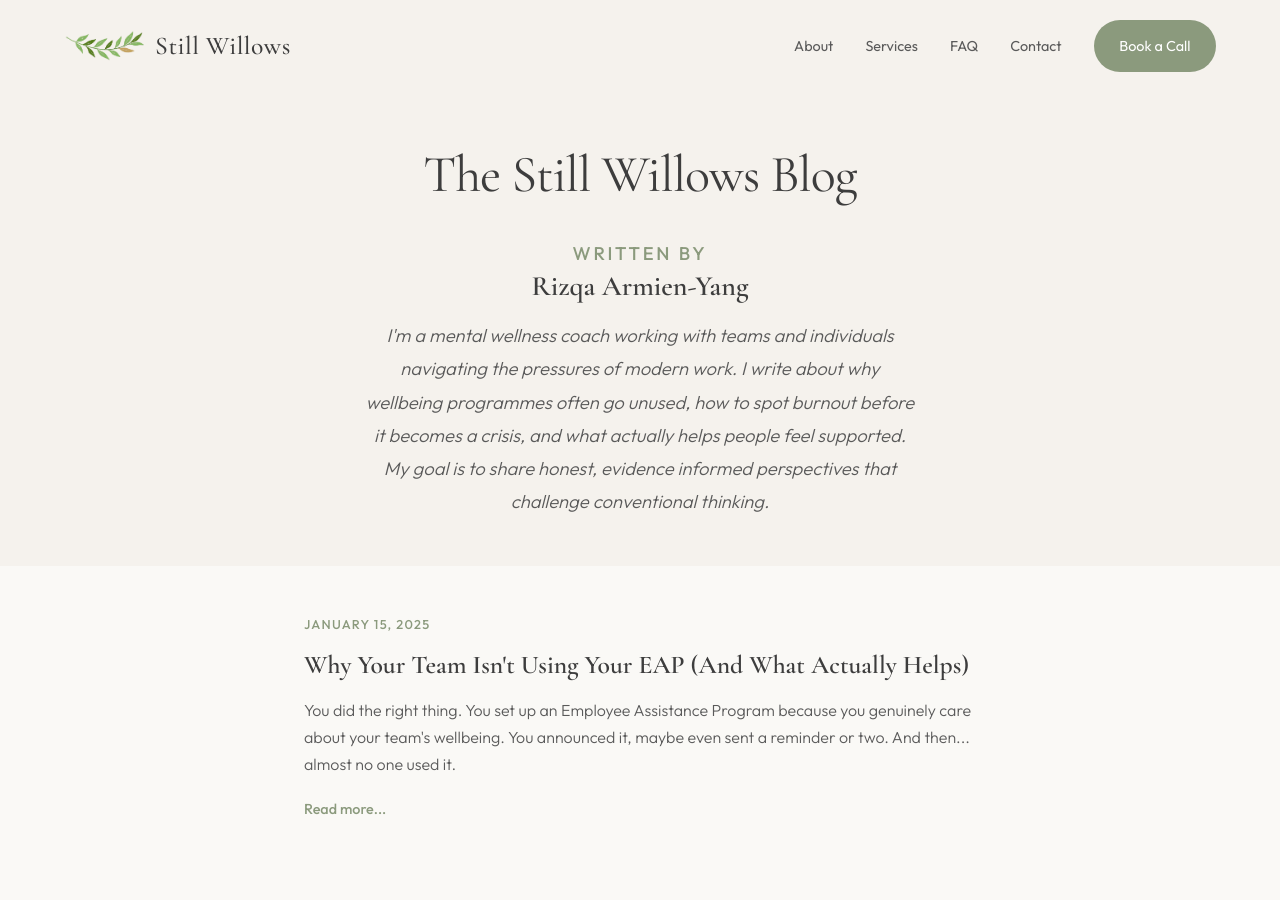
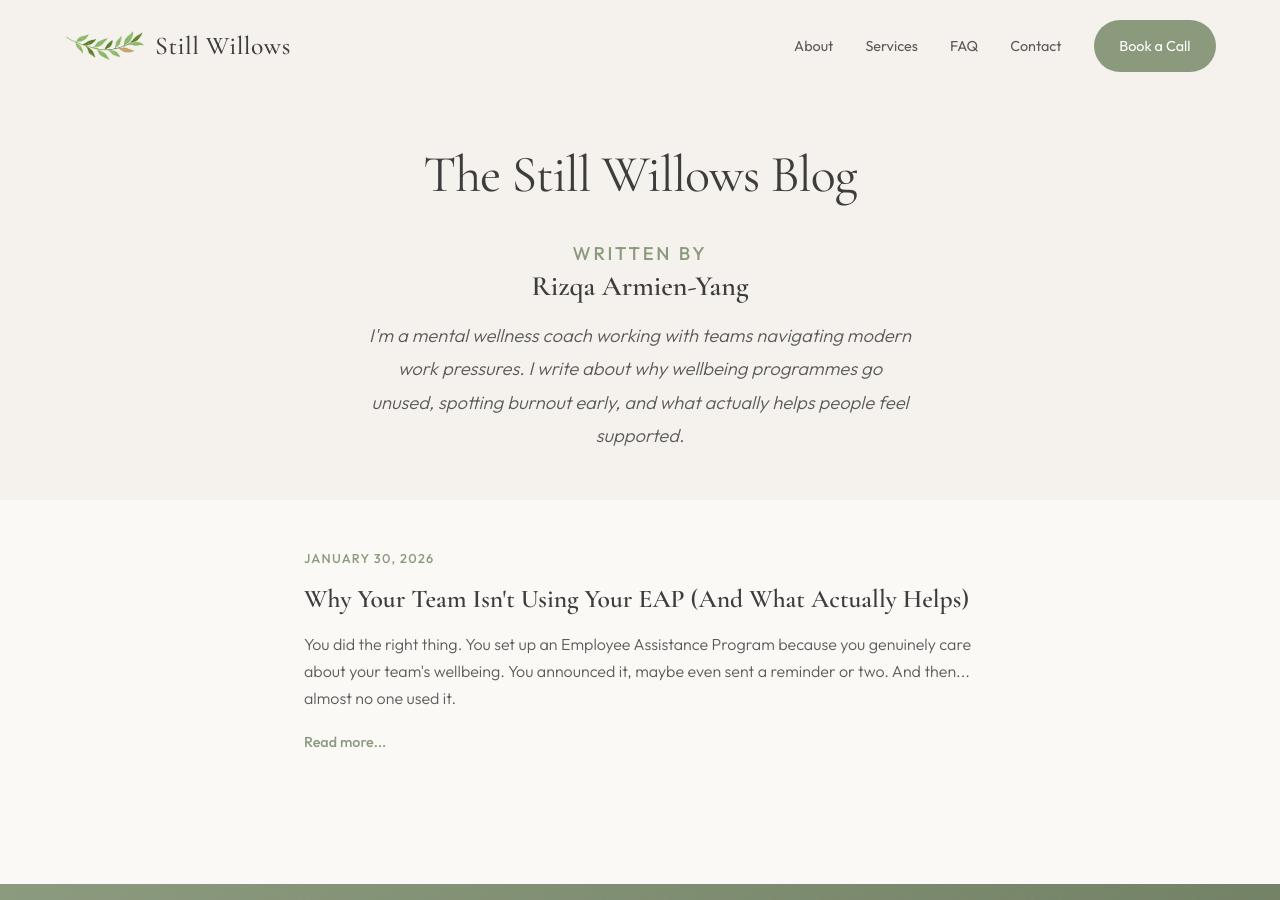
Before and after one commit to captainmike/stillwillows-website, a Jekyll site: the page built from blogs.md, in a window 1280 px wide and 900 px high. Built offline with Jekyll 4.4.1, drawn with Linux system fonts in a browser that asks for light colours.

Commit message:
Shorten author bio and update blog post date
- Shorten author intro paragraph by ~40%
- Update EAP blog post date to January 30, 2026

https://claude.ai/code/session_017C9PmxmK3iahg5rQszFuQp

```diff
--- a/_layouts/blogs.html
+++ b/_layouts/blogs.html
@@ -8,7 +8,7 @@ layout: default
   <div class="blog-author-intro">
     <p class="blog-author-label">Written by</p>
     <h2 class="blog-author-name">Rizqa Armien-Yang</h2>
-    <p class="blog-author-bio">I'm a mental wellness coach working with teams and individuals navigating the pressures of modern work. I write about why wellbeing programmes often go unused, how to spot burnout before it becomes a crisis, and what actually helps people feel supported. My goal is to share honest, evidence informed perspectives that challenge conventional thinking.</p>
+    <p class="blog-author-bio">I'm a mental wellness coach working with teams navigating modern work pressures. I write about why wellbeing programmes go unused, spotting burnout early, and what actually helps people feel supported.</p>
   </div>
 </header>
 
--- a/_posts/2025-01-15-why-your-team-isnt-using-your-eap.md
+++ b/_posts/2026-01-30-why-your-team-isnt-using-your-eap.md
@@ -1,7 +1,7 @@
 ---
 layout: post
 title: "Why Your Team Isn't Using Your EAP (And What Actually Helps)"
-date: 2025-01-15
+date: 2026-01-30
 excerpt: "You did the right thing. You set up an Employee Assistance Program because you genuinely care about your team's wellbeing. You announced it, maybe even sent a reminder or two. And then... almost no one used it."
 ---
 
```
